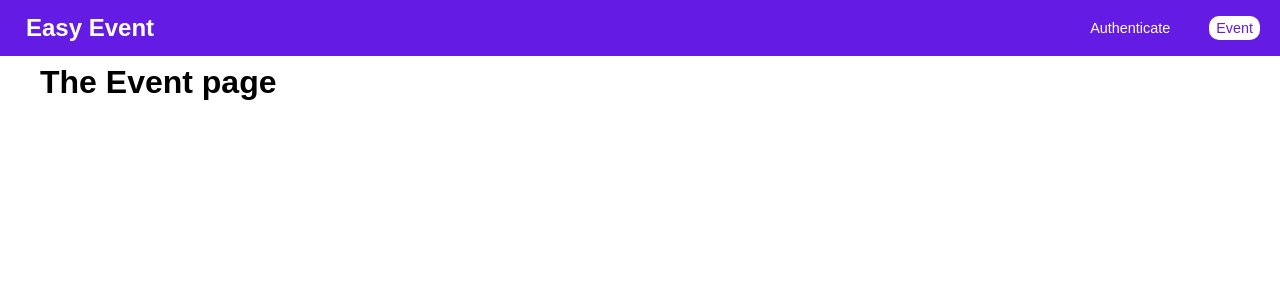
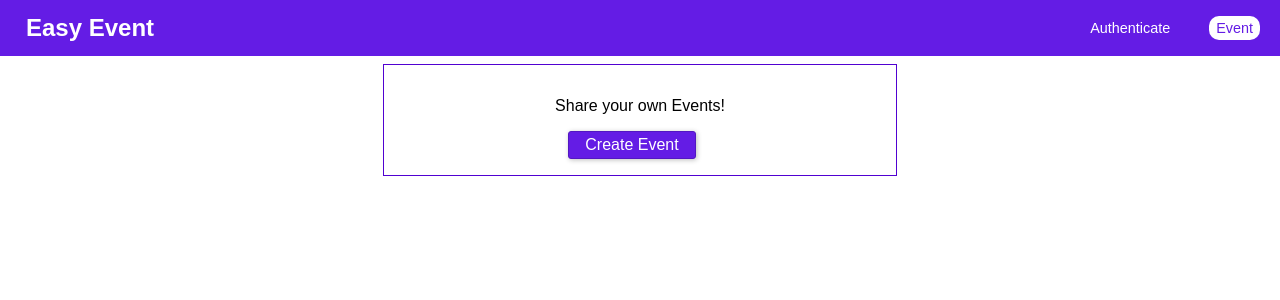
Before and after one commit to miticc06/graphql, a React (Create React App) app in the folder frontend/: page /events in a window 1280 px wide. Shown: the top 300 px of the page. Built offline with nearby package versions, Linux system fonts and the light colour scheme.

Commit message:
Add modal to show question, infomation,...

```diff
--- /dev/null
+++ b/frontend/src/components/Backdrop/Backdrop.css
@@ -0,0 +1,8 @@
+.backdrop {
+  position: fixed;
+  top: 0;
+  left: 0;
+  height: 100vh;
+  width: 100%;
+  background: rgba(0, 0, 0, 0.75);
+}
--- /dev/null
+++ b/frontend/src/components/Backdrop/Backdrop.js
@@ -0,0 +1,4 @@
+import React from "react";
+import "./Backdrop.css";
+const backdrop = props => <div className="backdrop" />;
+export default backdrop;
--- /dev/null
+++ b/frontend/src/components/Modal/Modal.css
@@ -0,0 +1,36 @@
+.modal {
+  width: 90%;
+  background: white;
+  box-shadow: 0 2px 8px rgba(0, 0, 0, 0.26);
+  position: fixed;
+  top: 20vh;
+  left: 5%;
+}
+
+.modal__header {
+  padding: 1rem;
+  background: #5101d1;
+  color: white;
+}
+
+.modal__header h1 {
+  margin: 0;
+  font-size: 1.25rem;
+}
+
+.modal__content {
+  padding: 1rem;
+}
+
+.modal__actions {
+  display: flex;
+  justify-content: flex-end;
+  padding: 1rem;
+}
+
+@media (min-width: 768px) {
+  .modal {
+    width: 30rem;
+    left: calc((100% - 30rem) / 2);
+  }
+}
--- /dev/null
+++ b/frontend/src/components/Modal/Modal.js
@@ -0,0 +1,22 @@
+import React from "react";
+import "./Modal.css";
+const modal = props => (
+  <div className="modal">
+    <header className="modal__header">{props.title}</header>
+    <section className="modal__content">{props.children}</section>
+    <section className="modal__actions">
+      {props.canCancel && (
+        <button className="btn" onClick={props.onCancel}>
+          Cancel
+        </button>
+      )}
+      {props.canConfirm && (
+        <button className="btn" onClick={props.onConfirm}>
+          Confirm
+        </button>
+      )}
+    </section>
+  </div>
+);
+
+export default modal;
--- a/frontend/src/index.css
+++ b/frontend/src/index.css
@@ -32,3 +32,21 @@
   background: #410da1;
   border-color: #2f057c;
 }
+
+.btn {
+  background: #641ce5;
+  font: inherit;
+  border: 1px solid #5317c2;
+  padding: 0.25rem 1rem;
+  border-radius: 3px;
+  margin-right: 1rem;
+  color: white;
+  cursor: pointer;
+  box-shadow: 1px 1px 5px rgba(0, 0, 0, 0.26);
+}
+
+.btn:hover,
+.btn:active {
+  background: #410da1;
+  border-color: #2f057c;
+}
--- /dev/null
+++ b/frontend/src/pages/Events.css
@@ -0,0 +1,8 @@
+.events-control {
+  text-align: center;
+  border: 1px solid #5101d1;
+  padding: 1rem;
+  margin: 2rem auto;
+  width: 30rem;
+  max-width: 80%;
+}
--- a/frontend/src/pages/Events.js
+++ b/frontend/src/pages/Events.js
@@ -1,8 +1,46 @@
 import React, { Component } from "react";
+import "./Events.css";
+import Modal from "../components/Modal/Modal";
+import Backdrop from "../components/Backdrop/Backdrop";
+class EventsPage extends Component {
+  state = {
+    creating: false
+  };
 
-class EventsPage extends Component {
+  startCreateEventHandler = () => {
+    this.setState({ creating: true });
+  };
+
+  cancelCreateEventHandler = () => {
+    this.setState({ creating: false });
+  };
+
+  confirmCreateEventHandler = () => {};
+
   render() {
-    return <h1>The Event page</h1>;
+    return (
+      <React.Fragment>
+        {this.state.creating && <Backdrop />}
+        {this.state.creating && (
+          <Modal
+            title="Add event"
+            canCancel
+            canConfirm
+            onCancel={this.cancelCreateEventHandler}
+            onConfirm={this.onConfirm}
+          >
+            <p>Modal content</p>
+          </Modal>
+        )}
+
+        <div className="events-control">
+          <p>Share your own Events!</p>
+          <button className="btn" onClick={this.startCreateEventHandler}>
+            Create Event
+          </button>
+        </div>
+      </React.Fragment>
+    );
   }
 }
 export default EventsPage;
```
